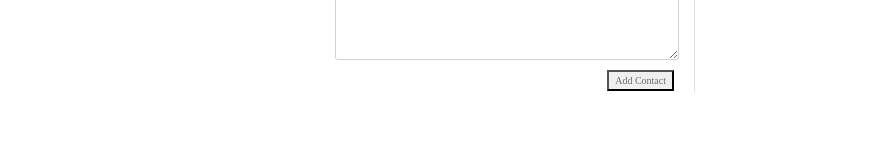
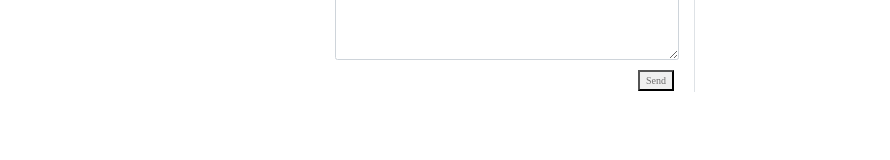
Before and after one commit to PaulGLujan/ben_portfolio, a React (Create React App) app: page / in a window 1280 px wide. Shown: the part 403-563 px from the top of the page, without its empty margins (95-985 px from the left). Built offline with nearby package versions, Linux system fonts and the light colour scheme; a web font is replaced by a local one.

Commit message:
Changed submit button text

```diff
--- a/src/components/contact_form.js
+++ b/src/components/contact_form.js
@@ -54,7 +54,7 @@ class ContactForm extends Component {
                   <textarea class="form-control" rows="5" id="comment"></textarea>
                 </div>
                 <div className="row justify-content-end mr-2">
-                  <button>Add Contact</button>
+                  <button>Send</button>
                 </div>
               </form>
             </div>
```
